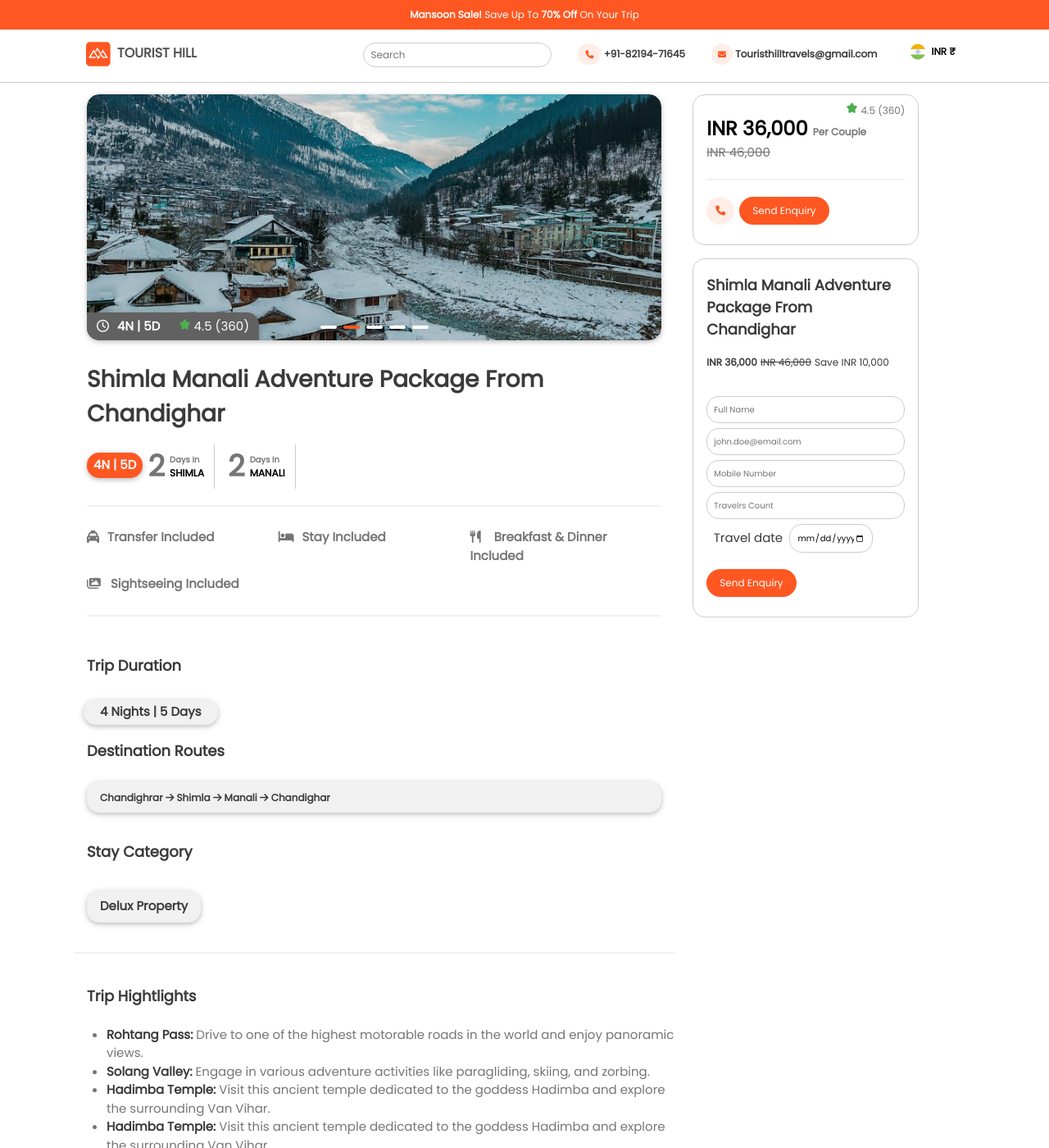
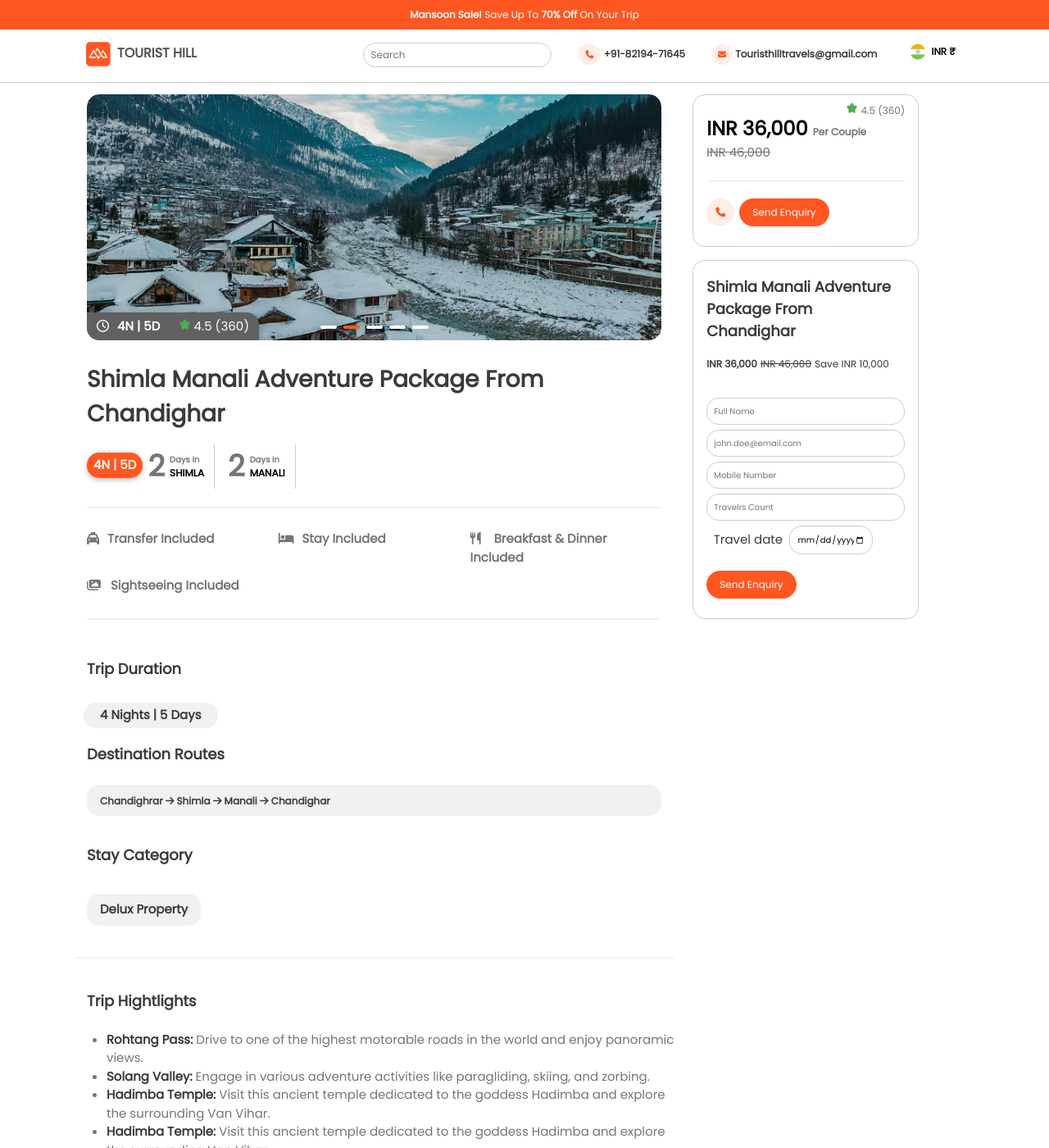
Before and after one commit to VikasLazarus/touristhill, a Jekyll site: the page built from _posts/2011-12-31-demo.markdown, in a window 1280 px wide and 1400 px high. Shown: the whole window at 82% size. Built offline with Jekyll 4.4.1, drawn with Linux system fonts in a browser that asks for light colours; nearby versions of some CDN libraries.

Commit message:
Update tour.md

```diff
--- a/_layouts/tour.md
+++ b/_layouts/tour.md
@@ -746,7 +747,7 @@
 <div style="--swiper-navigation-color: #ffffff00; --swiper-pagination-color: #ff5722;" class="w3-hide-large w3-display-container swiper mySwiper2">
   <div class="w3-display-bottomleft w3-white w3-hide-large w3-hide-medium" style="box-shadow: 0 4px 10px 0 rgba(0, 0, 0, 0.19), 0 4px 20px 0 rgba(0, 0, 0, 0.2); ; z-index: 30; width: 100%; border-radius: 15px 15px 0px 0px; padding: 0px 18px; margin-bottom: -3px;">
     <div class="w3-row w3-margin-bottom" style="margin-top: 30px;">
-      <div class="w3-col s6 m6 l6"><strong class="w3-text-gray"><i class="w3-text-teal fa-regular fa-clock" style="margin-right: 6px;"></i> 4 Nights  5 Days</strong></div>
+      <div class="w3-col s6 m6 l6"><strong class="w3-text-gray"><i class="w3-text-gray fa-regular fa-clock" style="margin-right: 6px;"></i> 4 Nights  5 Days</strong></div>
       <div class="w3-col s6 m6 l6 w3-right"><div class="w3-right w3-text-gray">
         <svg width="15px" height="15px" viewBox="0 0 24 24" fill="none" xmlns="http://www.w3.org/2000/svg">
           <path d="M9.15316 5.40838C10.4198 3.13613 11.0531 2 12 2C12.9469 2 13.5802 3.13612 14.8468 5.40837L15.1745 5.99623C15.5345 6.64193 15.7144 6.96479 15.9951 7.17781C16.2757 7.39083 16.6251 7.4699 17.3241 7.62805L17.9605 7.77203C20.4201 8.32856 21.65 8.60682 21.9426 9.54773C22.2352 10.5006 21.3968 11.4691 19.7199 13.4299L19.2861 13.9372C18.8096 14.4944 18.5713 14.773 18.4641 15.1177C18.357 15.4624 18.393 15.8341 18.465 16.5776L18.5306 17.2544C18.7841 19.8706 18.9109 21.1787 18.1449 21.7602C17.3788 22.3417 16.2273 21.8115 13.9243 20.7512L13.3285 20.4768C12.6741 20.1755 12.3469 20.0248 12 20.0248C11.6531 20.0248 11.3259 20.1755 10.6715 20.4768L10.0757 20.7512C7.77268 21.8115 6.62118 22.3417 5.85515 21.7602C5.08912 21.1787 5.21588 19.8706 5.4694 17.2544L5.53498 16.5776C5.60703 15.8341 5.64305 15.4624 5.53586 15.1177C5.42868 14.773 5.19043 14.4944 4.71392 13.9372L4.2801 13.4299C2.60325 11.4691 1.76482 10.5006 2.05742 9.54773C2.35002 8.60682 3.57986 8.32856 6.03954 7.77203L6.67589 7.62805C7.37485 7.4699 7.72433 7.39083 8.00494 7.17781C8.28555 6.96479 8.46553 6.64194 8.82547 5.99623L9.15316 5.40838Z" fill="#4caf50"></path>
@@ -793,7 +794,7 @@
     <div class="w3-col l8 s12">
       <div class="w3-row w3-round w3-padding ">
 
-<div style="--swiper-navigation-color: #ffffff00; --swiper-pagination-color: #ff5722; margin-top: 6px; border-radius: 15px;" class=" w3-card w3-display-container w3-hide-small w3-display-container swiper mySwiper2">
+<div style="--swiper-navigation-color: #ffffff00; --swiper-pagination-color: #ff5722; margin-top: 6px; border-radius: 15px;" class=" w3-display-container w3-hide-small w3-display-container swiper mySwiper2">
 
   <div class="w3-display-bottomleft w3-dark-gray w3-card-4" style="border-radius: 0px 15px 0px 0px; z-index: 30; width: 210px; padding: 6px 12px;">
     <div class="w3-row">
@@ -879,7 +880,7 @@
 <div class="w3-row">
   <h2 class="w3-large w3-padding w3-text-dark-gray"><strong>Trip Duration</strong></h2>
   <div style="padding: 0px 12px;">
-  <span class="w3-tag w3-light-gray w3-col w3-center w3-text-dark-gray w3-card-2" style="padding: 0px 20px; margin-right: 6px; margin-top:10px; height: 31px; width: fit-content; border-radius: 15px; display: flex;
+  <span class="w3-tag w3-light-gray w3-col w3-center w3-text-dark-gray" style="padding: 0px 20px; margin-right: 6px; margin-top:10px; height: 31px; width: fit-content; border-radius: 15px; display: flex;
               align-items: center;
               justify-content: center;"><strong>4 Nights | 5 Days</strong></span>
               </div>
@@ -887,14 +888,14 @@
 
 <div class="w3-row ">
   <h2 class="w3-large w3-padding w3-text-dark-gray"><strong>Destination Routes</strong></h2>
-  <div class="w3-row w3-light-gray w3-padding w3-margin w3-card-2" style="border-radius: 15px; padding: 0px 12px;">
+  <div class="w3-row w3-light-gray w3-padding w3-margin" style="border-radius: 15px; padding: 0px 12px;">
  <strong class="w3-text-dark-gray w3-small">Chandighrar <i class="fa-solid fa-arrow-right"></i> Shimla <i class="fa-solid fa-arrow-right"></i> Manali <i class="fa-solid fa-arrow-right"></i> Chandighar </strong>
               </div>
 </div>
 
 <div class="w3-row ">
   <h2 class="w3-large w3-padding w3-text-dark-gray"><strong>Stay Category</strong></h2>
-  <div class="w3-tag w3-light-gray w3-padding w3-margin w3-card-2" style="border-radius: 15px; padding: 0px 12px;">
+  <div class="w3-tag w3-light-gray w3-padding w3-margin" style="border-radius: 15px; padding: 0px 12px;">
  <strong class="w3-text-dark-gray">Delux Property</strong>
               </div>
 </div>
@@ -947,14 +948,14 @@
   <div class="w3-row w3-display-bottomleft w3-padding w3-text-white" style="width: 100%; border-radius: 15px; background-image: linear-gradient(#ffffff00, #000000);">
     <span class="w3-xxxlarge w3-col" style="width:fit-content; padding-right: 6px;"><strong>2</strong></span> <span class="w3-col w3-small" style="width: 200px; padding-top: 13px;"><strong>Days In<br><span class="w3-large">SHIMLA</span></strong></span>
   </div>
-<img alt="Shimla Manali Adventure Package" src="../images/shimla.jpg" class="w3-card-4" style="object-fit: cover; overflow: hidden; height: 100%; width: 100%; border-radius: 15px;">
-</div>
-
-<div style="border-radius: 15px; padding: 6px 7px; width: 100%;" class=" w3-margin-bottom w3-row w3-white w3-border w3-border-light-gray w3-left-align">
+<img alt="Shimla Manali Adventure Package" src="../images/shimla.jpg" class="w3-border w3-border-light-gray" style="object-fit: cover; overflow: hidden; height: 100%; width: 100%; border-radius: 15px;">
+</div>
+
+<div style="border-radius: 15px; padding: 6px 7px; width: 100%;" class=" w3-margin-bottom w3-row w3-light-gray w3-left-align">
   <div onclick="myFunction('day1')">
   <div class="w3-col w3-button w3-teal" style="width: 80px; padding: 2px 16px; border-radius: 10px;">
   <strong>Day-1</strong></div>
-  <div class="w3-col w3-right" style="width: 15px; padding-right: 5px;"><i class="fa-solid fa-caret-down w3-text-teal"></i></div>
+  <div class="w3-col w3-right" style="width: 15px; padding-right: 5px;"><i class="fa-solid fa-caret-down w3-text-dark-gray"></i></div>
   <div class="w3-rest w3-text-gray w3-large" style="padding: 0px 6px;">Arrival in Shimla</div>
 </div>
   <div id="day1" class="w3-row w3-hide">
@@ -1027,11 +1028,11 @@
   </div>
 
 
-<div style="border-radius: 15px; padding: 6px 7px; width: 100%;" class=" w3-margin-bottom w3-row w3-white w3-border w3-border-light-gray w3-left-align">
+<div style="border-radius: 15px; padding: 6px 7px; width: 100%;" class=" w3-margin-bottom w3-row w3-light-gray w3-left-align">
   <div  onclick="myFunction('day2')">
   <div class="w3-col w3-button w3-teal" style="width: 80px; padding: 2px 16px; border-radius: 30px;">
   <strong>Day-2</strong></div>
-  <div class="w3-col w3-right" style="width: 10px; padding-right: 5px;"><i class="fa-solid fa-caret-down w3-text-teal"></i></div>
+  <div class="w3-col w3-right" style="width: 10px; padding-right: 5px;"><i class="fa-solid fa-caret-down w3-text-dark-gray"></i></div>
   <div class="w3-rest w3-text-gray w3-large" style="padding: 0px 6px;">Shimla Sightseeing</div>
 </div>
   <div id="day2" class="w3-row w3-hide">
@@ -1121,13 +1122,13 @@
   <div class="w3-row w3-display-bottomleft w3-padding w3-text-white" style="width: 100%; border-radius: 15px; background-image: linear-gradient(#ffffff00, #000000);">
     <span class="w3-xxxlarge w3-col" style="width:fit-content; padding-right: 6px;"><strong>2</strong></span> <span class="w3-col w3-small" style="width: 200px; padding-top: 13px;"><strong>Days In<br><span class="w3-large">MANALI</span></strong></span>
   </div>
-<img alt="Shimla Manali Adventure Package" src="../images/manali.jpg" class="w3-card-4" style="object-fit: cover; overflow: hidden; height: 100%; width: 100%; border-radius: 15px;">
-</div>
-
-<div  style="border-radius: 15px; padding: 6px 7px; width: 100%;" class=" w3-margin-bottom w3-row w3-white w3-border w3-border-light-gray w3-left-align">
+<img alt="Shimla Manali Adventure Package" src="../images/manali.jpg" class="w3-border w3-border-light-gray" style="object-fit: cover; overflow: hidden; height: 100%; width: 100%; border-radius: 15px;">
+</div>
+
+<div  style="border-radius: 15px; padding: 6px 7px; width: 100%;" class=" w3-margin-bottom w3-row w3-light-gray w3-left-align">
   <div onclick="myFunction('day3')" ><div class="w3-col w3-button w3-teal" style="width: 80px; padding: 2px 16px; border-radius: 10px;">
   <strong>Day-3</strong></div>
-  <div class="w3-col w3-right" style="width: 15px; padding-right: 5px;"><i class="fa-solid fa-caret-down w3-text-teal"></i></div>
+  <div class="w3-col w3-right" style="width: 15px; padding-right: 5px;"><i class="fa-solid fa-caret-down w3-text-dark-gray"></i></div>
   <div class="w3-rest w3-text-gray w3-large" style="padding: 0px 6px;">Journey to Manali</div>
  </div>
   <div id="day3" class="w3-row w3-hide">
@@ -1201,11 +1202,11 @@
   </div>
 
 
-<div style="border-radius: 15px; padding: 6px 7px; width: 100%;" class=" w3-margin-bottom w3-row w3-white w3-border w3-border-light-gray w3-left-align">
+<div style="border-radius: 15px; padding: 6px 7px; width: 100%;" class=" w3-margin-bottom w3-row w3-light-gray w3-left-align">
   <div  onclick="myFunction('day4')">
   <div class="w3-col w3-button w3-teal" style="width: 80px; padding: 2px 16px; border-radius: 10px;">
   <strong>Day-4</strong></div>
-  <div class="w3-col w3-right" style="width: 15px; padding-right: 5px;"><i class="fa-solid fa-caret-down w3-text-teal"></i></div>
+  <div class="w3-col w3-right" style="width: 15px; padding-right: 5px;"><i class="fa-solid fa-caret-down w3-text-dark-gray"></i></div>
   <div class="w3-rest w3-text-gray w3-large" style="padding: 0px 6px;">Manali Adventure</div>
  </div>
  <div id="day4" class="w3-row w3-hide">
@@ -1298,11 +1299,11 @@
   </div>
 
 
-<div  style="border-radius: 15px; padding: 6px 7px; width: 100%;" class=" w3-margin-bottom w3-row w3-white w3-border w3-border-light-gray w3-left-align">
+<div  style="border-radius: 15px; padding: 6px 7px; width: 100%;" class=" w3-margin-bottom w3-row w3-light-gray w3-left-align">
   <div onclick="myFunction('day5')">
   <div class="w3-col w3-button w3-teal" style="width: 80px; padding: 2px 16px; border-radius: 10px;">
   <strong>Day-5</strong></div>
-  <div class="w3-col w3-right" style="width: 15px; padding-right: 5px;"><i class="fa-solid fa-caret-down w3-text-teal"></i></div>
+  <div class="w3-col w3-right" style="width: 15px; padding-right: 5px;"><i class="fa-solid fa-caret-down w3-text-dark-gray"></i></div>
   <div class="w3-rest w3-text-gray w3-large" style="padding: 0px 6px;">Departure</div>
  </div>
  <div id="day5" class="w3-row w3-hide">
```
Also changed, not shown: other parts of _layouts/tour.md (+2 -1 lines).
